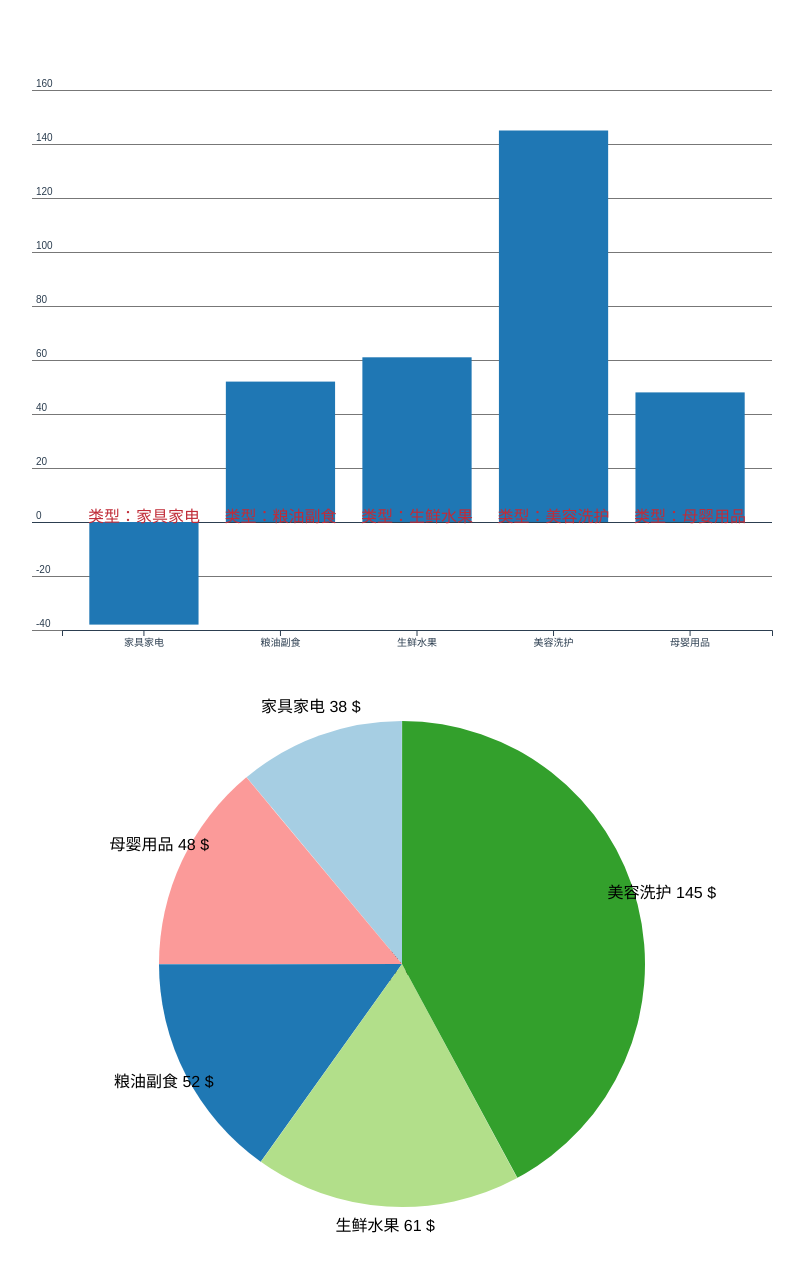
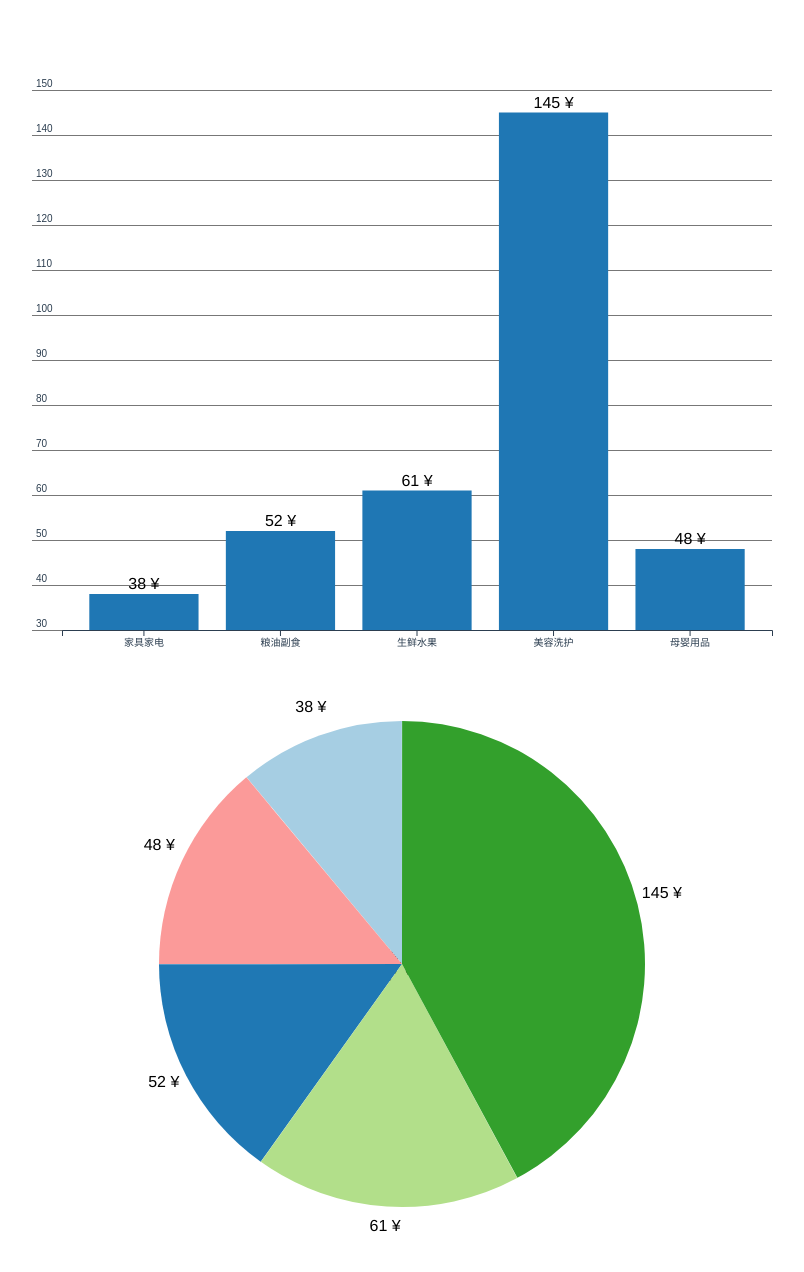
Before and after one commit to JessYan0913/data-vis, a Vue app: page / in a window 1280 px wide. Shown: the top 1272 px of the page, without its empty margins (238-1042 px from the left). Built offline with nearby package versions, Linux system fonts and the light colour scheme.

Commit message:
修改column高度计算

```diff
--- a/src/App.vue
+++ b/src/App.vue
@@ -1,19 +1,19 @@
 <template>
   <div id="app">
-    <bar-chart />
-    <pie-chart />
+    <column />
+    <pie />
   </div>
 </template>
 
 <script>
-import BarChart from './example/bar';
-import PieChart from './example/pie';
+import Column from './example/column';
+import Pie from './example/pie';
 
 export default {
   name: 'App',
   components: {
-    BarChart,
-    PieChart
+    Column,
+    Pie
   }
 };
 </script>
--- a/src/basic/column.js
+++ b/src/basic/column.js
@@ -70,7 +70,9 @@ export default class Column extends Chart {
       .attr('y', datum => this.yScale(Math.max(0, this.yValue(datum))))
       .attr('width', this.xScale.bandwidth())
       .attr('height', datum =>
-        Math.abs(this.yScale(this.yValue(datum)) - this.yScale(0))
+        Math.abs(
+          this.yScale(this.yValue(datum)) - this.yScale(this.margin.bottom)
+        )
       )
       .attr('fill', () => {
         if (this.color instanceof Array) {
@@ -84,7 +86,8 @@ export default class Column extends Chart {
       type: LabelPositionType.ColumnLabelPosition,
       selection: columnGroup,
       width: () => this.xScale.bandwidth(),
-      height: datum => this.yScale(this.yValue(datum)) - this.yScale(0),
+      height: datum =>
+        this.yScale(this.yValue(datum)) - this.yScale(this.margin.bottom),
       x: datum => this.xScale(this.xValue(datum)),
       y: datum => this.yScale(this.yValue(datum)),
       text: datum => this.yValue(datum)
--- a/src/example/bar/index.vue
+++ b/src/example/column/index.vue
@@ -1,5 +1,5 @@
 <template>
-  <div id="div"></div>
+  <div id="column-div"></div>
 </template>
 
 <script>
@@ -8,7 +8,7 @@ import Column from '../../basic/column';
 const data = [
   {
     type: '家具家电',
-    sales: -38
+    sales: 38
   },
   {
     type: '粮油副食',
@@ -31,15 +31,14 @@ const data = [
 export default {
   mounted() {
     const column = new Column({
-      container: '#div',
+      container: '#column-div',
       data,
       label: {
-        position: 'bottom',
+        position: 'top',
         style: {
-          fill: '#c02c38',
           fontSize: 16
         },
-        formatter: datum => `类型：${datum.type}`
+        formatter: datum => `${datum.sales} ¥`
       },
       xField: 'type',
       yField: 'sales',
--- a/src/example/pie/index.vue
+++ b/src/example/pie/index.vue
@@ -1,5 +1,5 @@
 <template>
-  <div id="div"></div>
+  <div id="pie-div"></div>
 </template>
 
 <script>
@@ -31,7 +31,7 @@ const data = [
 export default {
   mounted() {
     const pie = new Pie({
-      container: '#div',
+      container: '#pie-div',
       data,
       appendPadding: 0.001,
       label: {
@@ -40,8 +40,7 @@ export default {
           fill: '#000',
           fontSize: 16
         },
-        formatter: (datum, index) =>
-          `${data[index].type} ${data[index].sales} $`
+        formatter: (datum, index) => `${data[index].sales} ¥`
       },
       statistic: {
         title: {
```
